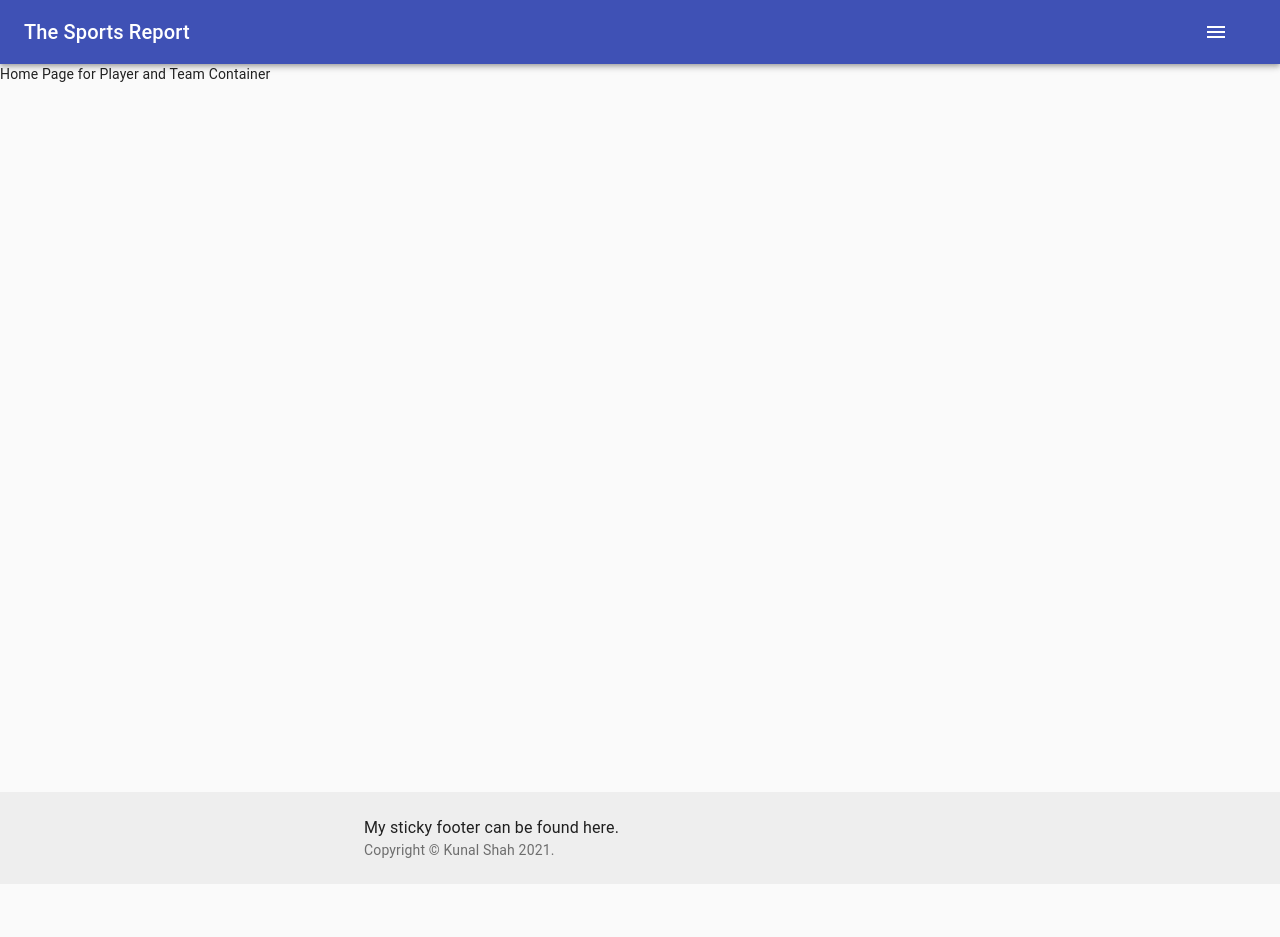
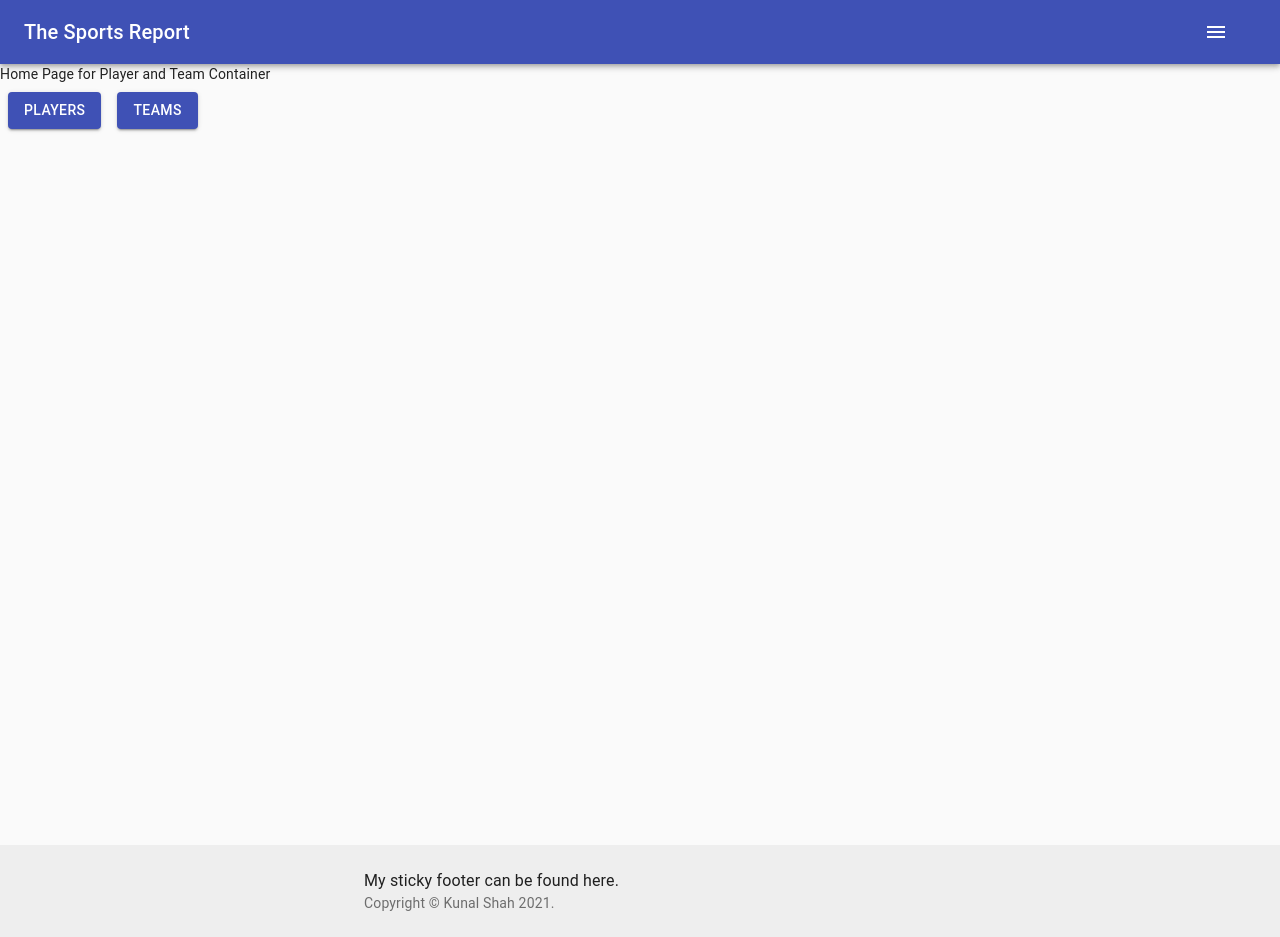
Before and after one commit to kdshah6593/the-sports-report-frontend, a React (Create React App) app: page /home in a window 1280 px wide. Before the commit the page ends 884 px from the top, so only its background shows below. Built offline with nearby package versions, Linux system fonts and the light colour scheme.

Commit message:
routing to player and team container

```diff
--- a/src/components/Home.js
+++ b/src/components/Home.js
@@ -1,13 +1,47 @@
 import React from 'react';
+import { Switch, Route, Link, useRouteMatch } from "react-router-dom";
+import PlayersContainer from '../containers/PlayersContainer';
+import TeamsContainer from '../containers/TeamsContainer';
 
-class Home extends React.Component {
-    render() {
-        return (
-            <div>
-                Home Page for Player and Team Container
+import Button from '@material-ui/core/Button';
+import { makeStyles } from '@material-ui/core/styles';
+
+const useStyles = makeStyles((theme) => ({
+    root: {
+        '& > *': {
+            margin: theme.spacing(1),
+        },
+    },
+}))
+
+
+/* This page should render a blank looking version of the player or team container.
+It should have 2 buttons that are links to go to player or team container.
+Then if either of those links are clicked, the page will re-render with that container*/
+
+export default function Home() {
+    let match = useRouteMatch();
+    const classes = useStyles();
+
+    return (
+        <div>
+            Home Page for Player and Team Container
+            <div className={classes.root}>
+                <Button variant="contained" color="primary"><Link to={`${match.url}/players`} style={{ color: 'inherit', textDecoration: 'inherit'}}>Players</Link></Button>
+                <Button variant="contained" color="primary"><Link to={`${match.url}/teams`} style={{ color: 'inherit', textDecoration: 'inherit'}}>Teams</Link></Button>
             </div>
-        )
-    }
+
+            <Switch>
+                <Route path={`${match.path}/players`}>
+                    <PlayersContainer />
+                </Route>
+                <Route path={`${match.path}/teams`}>
+                    <TeamsContainer />
+                </Route>
+            </Switch>
+
+
+
+        </div>
+    )
 }
-
-export default Home;
```
